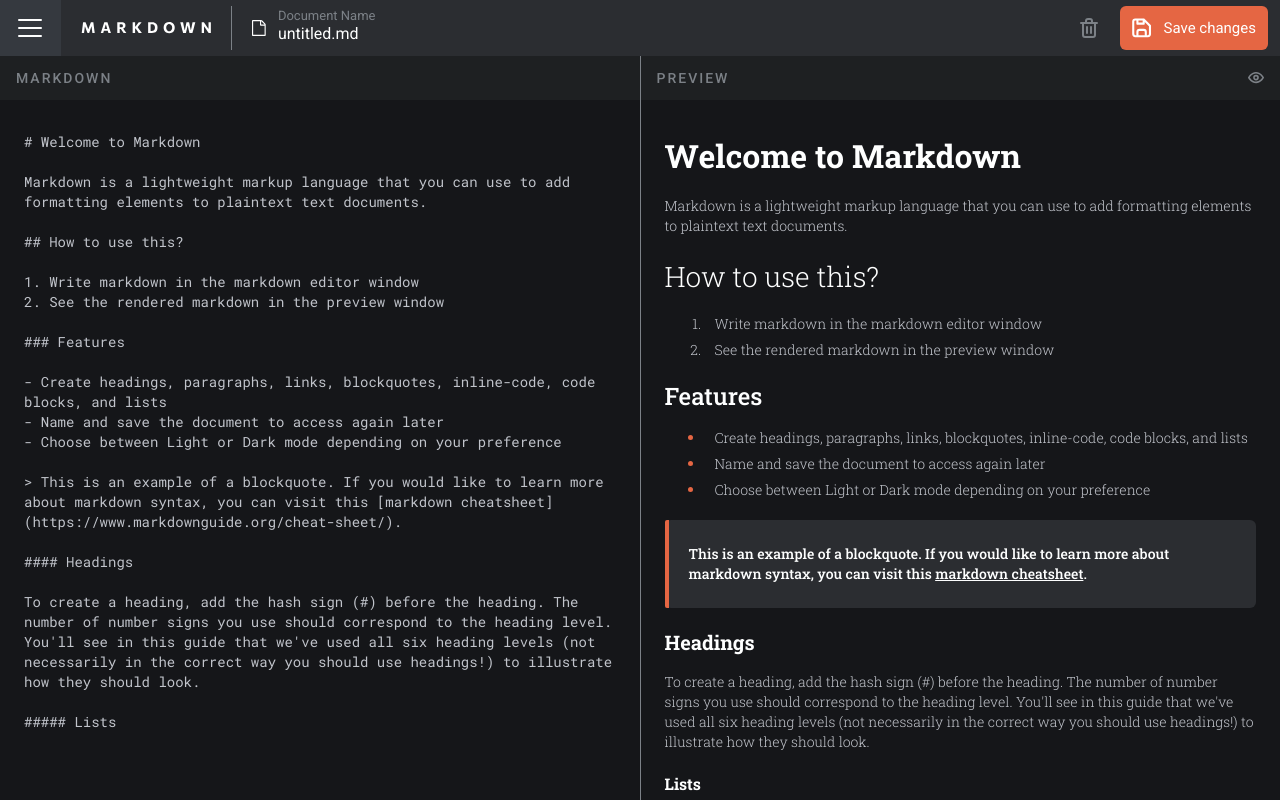
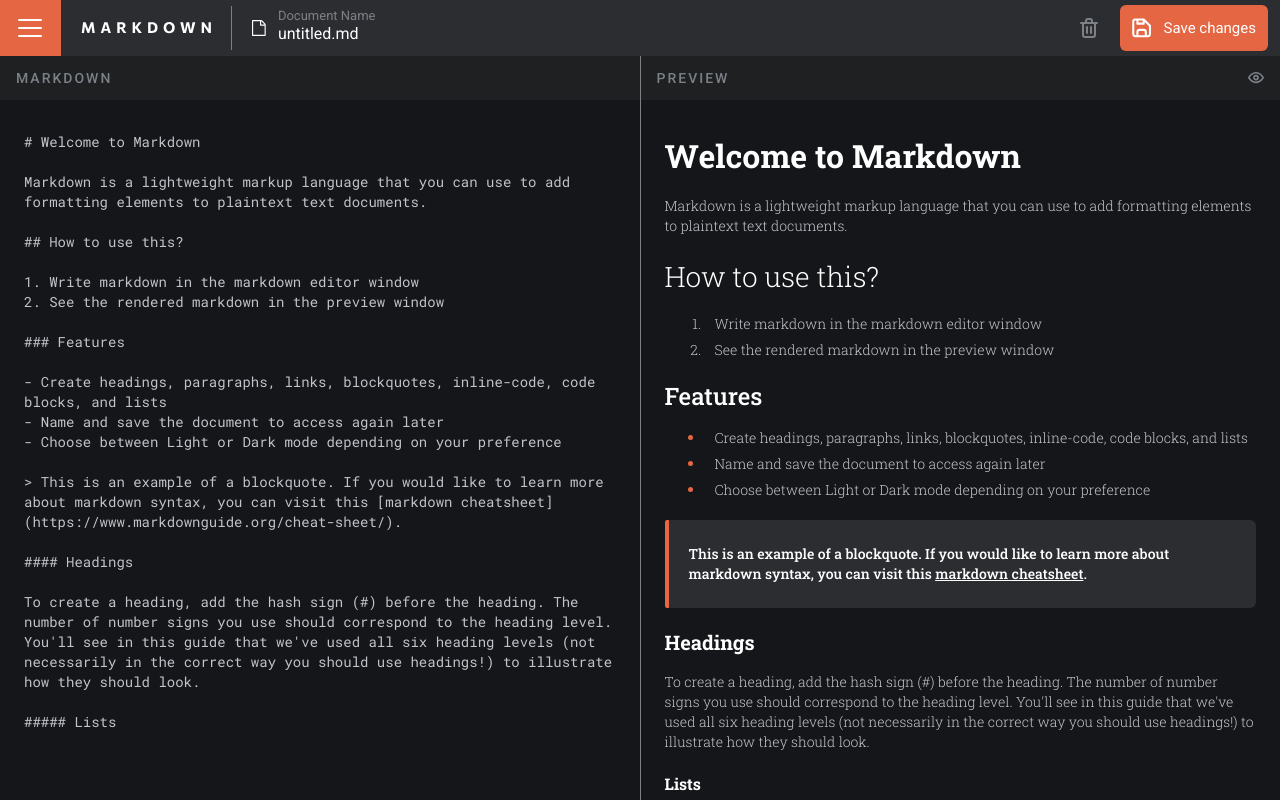
Before and after one commit to kathlenetajonera/in-browser-markdown-editor, a React (Vite) app: page / in a window 1280 px wide. Built offline with nearby package versions, Linux system fonts and the light colour scheme.

Commit message:
feat: offcanvas menu

```diff
--- a/src/App.tsx
+++ b/src/App.tsx
@@ -1,11 +1,23 @@
+import { useState } from 'react';
+import Sidebar from './components/Sidebar';
 import Header from './components/Header';
 import Content from './components/Content';
 
 function App() {
+    const [isNavOpen, setIsNavOpen] = useState(false);
+
     return (
-        <div className="font-roboto">
-            <Header />
-            <Content />
+        <div className="font-roboto overflow-x-hidden">
+            <Sidebar isNavOpen={isNavOpen} />
+
+            <main
+                className={`transition-transform ease-in-out duration-300 ${
+                    isNavOpen ? 'translate-x-sidebar' : 'translate-x-[0]'
+                }`}
+            >
+                <Header isNavOpen={isNavOpen} setIsNavOpen={setIsNavOpen} />
+                <Content />
+            </main>
         </div>
     );
 }
--- a/src/components/Burger/index.tsx
+++ b/src/components/Burger/index.tsx
@@ -1,10 +1,32 @@
-const Burger = () => {
+type Props = {
+    isNavOpen: boolean;
+    setIsNavOpen: (open: boolean) => void;
+};
+
+const Burger = ({ isNavOpen, setIsNavOpen }: Props) => {
     return (
-        <div className="flex flex-col items-center justify-center w-16 h-full bg-dark-gray">
-            <span className="block w-6 h-[2px] bg-white rounded-full mb-1.5" />
-            <span className="block w-6 h-[2px] bg-white rounded-full mb-1.5" />
-            <span className="block w-6 h-[2px] bg-white rounded-full" />
-        </div>
+        <button
+            className={`flex flex-col items-center justify-center w-16 h-full cursor-pointer transition-all hover:bg-orange ${
+                isNavOpen ? 'bg-orange' : 'bg-dark-gray'
+            }`}
+            onClick={() => setIsNavOpen(!isNavOpen)}
+        >
+            <span
+                className={`block w-6 h-[2px] bg-white rounded-full mb-1.5 transition-transform origin-[3px_4px] ${
+                    isNavOpen ? 'rotate-45' : ''
+                }`}
+            />
+            <span
+                className={`block w-6 h-[2px] bg-white rounded-full mb-1.5 transition-opacity ${
+                    isNavOpen ? 'opacity-0' : ''
+                }`}
+            />
+            <span
+                className={`block w-6 h-[2px] bg-white rounded-full transition-transform  origin-[1px_-2px] ${
+                    isNavOpen ? '-rotate-45' : ''
+                }`}
+            />
+        </button>
     );
 };
 
--- /dev/null
+++ b/src/components/Button/index.tsx
@@ -0,0 +1,25 @@
+type Props = {
+    icon?: string;
+    label: string;
+    handleClick: () => void;
+};
+
+const Button = ({ icon, label, handleClick }: Props) => {
+    return (
+        <button
+            className="inline-flex items-center justify-center w-full bg-orange p-3 rounded-md cursor-pointer transition-[background] hover:bg-[#f39765]"
+            onClick={handleClick}
+        >
+            {icon && <img src={icon} alt="save" className="block w-6 md:w-5" />}
+            <p
+                className={`${
+                    icon ? 'hidden' : ''
+                } md:block text-white text-[0.938rem] ml-3`}
+            >
+                {label}
+            </p>
+        </button>
+    );
+};
+
+export default Button;
--- /dev/null
+++ b/src/components/DocumentItem/index.tsx
@@ -0,0 +1,20 @@
+import icon from '../../assets/icons/icon-document.svg';
+
+const DocumentItem = () => {
+    return (
+        <div className="flex items-center mb-6">
+            <img src={icon} alt="document" />
+
+            <div className="ml-4">
+                <p className="text-gray-text text-[0.813rem] leading-[0.938rem]">
+                    04/01/2022
+                </p>
+                <h2 className="text-white font-medium transition hover:text-orange cursor-pointer">
+                    welcome.md
+                </h2>
+            </div>
+        </div>
+    );
+};
+
+export default DocumentItem;
--- /dev/null
+++ b/src/components/DocumentList/index.tsx
@@ -0,0 +1,13 @@
+import DocumentItem from '../DocumentItem';
+
+const DocumentList = () => {
+    return (
+        <div className="mt-6">
+            <DocumentItem />
+            <DocumentItem />
+            <DocumentItem />
+        </div>
+    );
+};
+
+export default DocumentList;
--- a/src/components/Header/index.tsx
+++ b/src/components/Header/index.tsx
@@ -2,12 +2,18 @@ import Burger from '../Burger';
 import Logo from '../Logo';
 import InputField from '../InputField';
 import DeleteIcon from '../DeleteIcon';
-import SaveButton from '../SaveButton';
+import Button from '../Button';
+import icon from '../../assets/icons/icon-save.svg';
 
-const Header = () => {
+type Props = {
+    isNavOpen: boolean;
+    setIsNavOpen: (open: boolean) => void;
+};
+
+const Header = ({ isNavOpen, setIsNavOpen }: Props) => {
     return (
         <div className="flex bg-gray h-14">
-            <Burger />
+            <Burger isNavOpen={isNavOpen} setIsNavOpen={setIsNavOpen} />
 
             <div className="flex justify-between basis-full h-full py-1.5 pr-3">
                 <div className="flex items-center">
@@ -17,7 +23,11 @@ const Header = () => {
 
                 <div className="flex items-center">
                     <DeleteIcon />
-                    <SaveButton />
+                    <Button
+                        icon={icon}
+                        label="Save changes"
+                        handleClick={() => {}}
+                    />
                 </div>
             </div>
         </div>
--- a/src/components/SaveButton/index.tsx
+++ /dev/null
@@ -1,14 +0,0 @@
-import icon from '../../assets/icons/icon-save.svg';
-
-const SaveButton = () => {
-    return (
-        <div className="inline-flex items-center justify-center w-full h-full bg-orange p-3 rounded-md cursor-pointer transition-[background] hover:bg-[#f39765]">
-            <img src={icon} alt="save" className="block w-6 md:w-5" />
-            <p className="hidden md:block text-white text-[0.938rem] ml-3">
-                Save changes
-            </p>
-        </div>
-    );
-};
-
-export default SaveButton;
--- /dev/null
+++ b/src/components/Sidebar/index.tsx
@@ -0,0 +1,25 @@
+import Button from '../Button';
+import DocumentList from '../DocumentList';
+
+type Props = {
+    isNavOpen: boolean;
+};
+
+const Sidebar = ({ isNavOpen }: Props) => {
+    return (
+        <nav
+            className={`h-full bg-sidebar p-6 w-sidebar fixed top-0 left-0 transition-transform ease-in-out duration-300 ${
+                isNavOpen ? 'translate-x-[0]' : '-translate-x-sidebar'
+            }`}
+        >
+            <h3 className="text-gray-text mb-6 text-sm tracking-[2px]">
+                MY DOCUMENTS
+            </h3>
+            <Button label="+ New Document" handleClick={() => {}} />
+
+            <DocumentList />
+        </nav>
+    );
+};
+
+export default Sidebar;
--- a/src/index.css
+++ b/src/index.css
@@ -3,3 +3,15 @@
 @tailwind base;
 @tailwind components;
 @tailwind utilities;
+
+::-webkit-scrollbar {
+    width: 4px;
+}
+
+::-webkit-scrollbar-track {
+    background-color: #151619;
+}
+
+::-webkit-scrollbar-thumb {
+    background-color: #7c8187;
+}
--- a/tailwind.config.js
+++ b/tailwind.config.js
@@ -22,6 +22,13 @@ export default {
                 'lighter-gray': '#c1c4cb',
                 'dark-gray': '#35393f',
                 'gray-text': '#7c8187',
+                sidebar: '#1d1f22',
+            },
+            translate: {
+                sidebar: '15.625rem',
+            },
+            width: {
+                sidebar: '15.625rem',
             },
         },
     },
```
